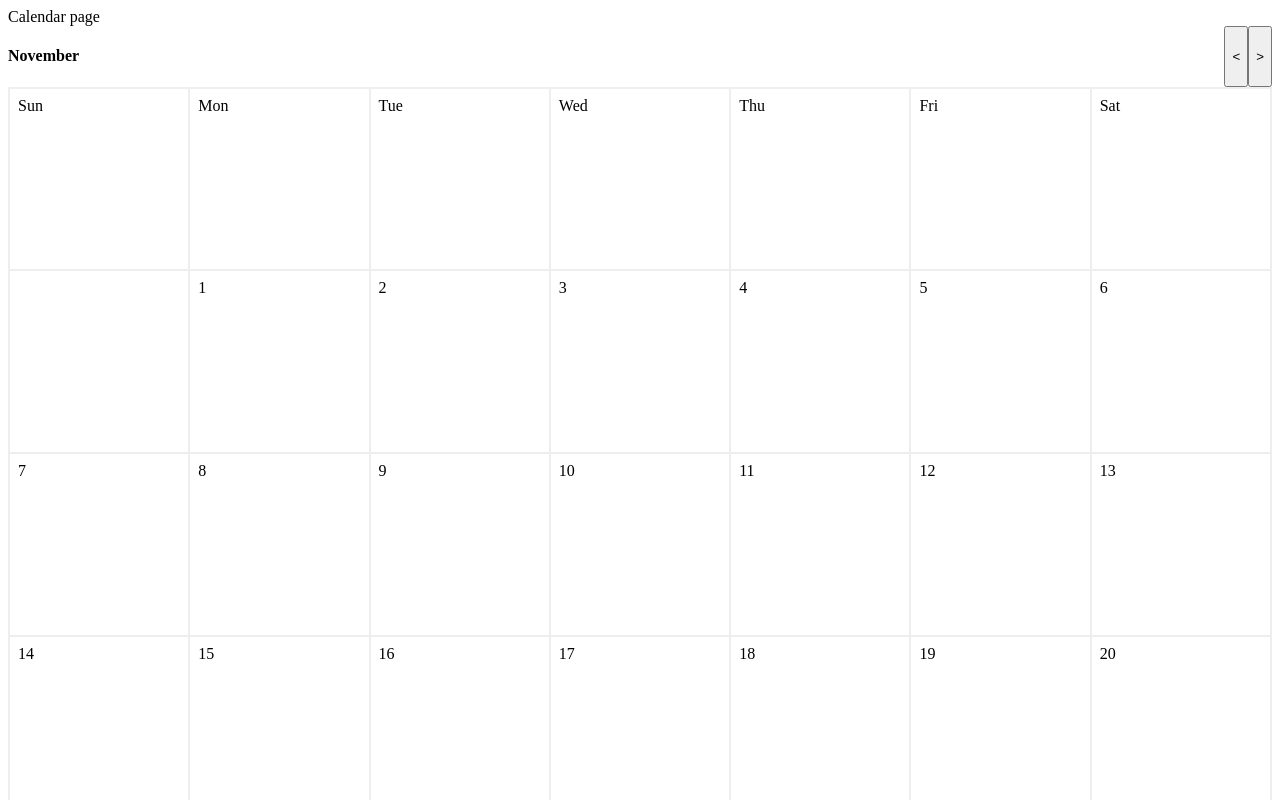
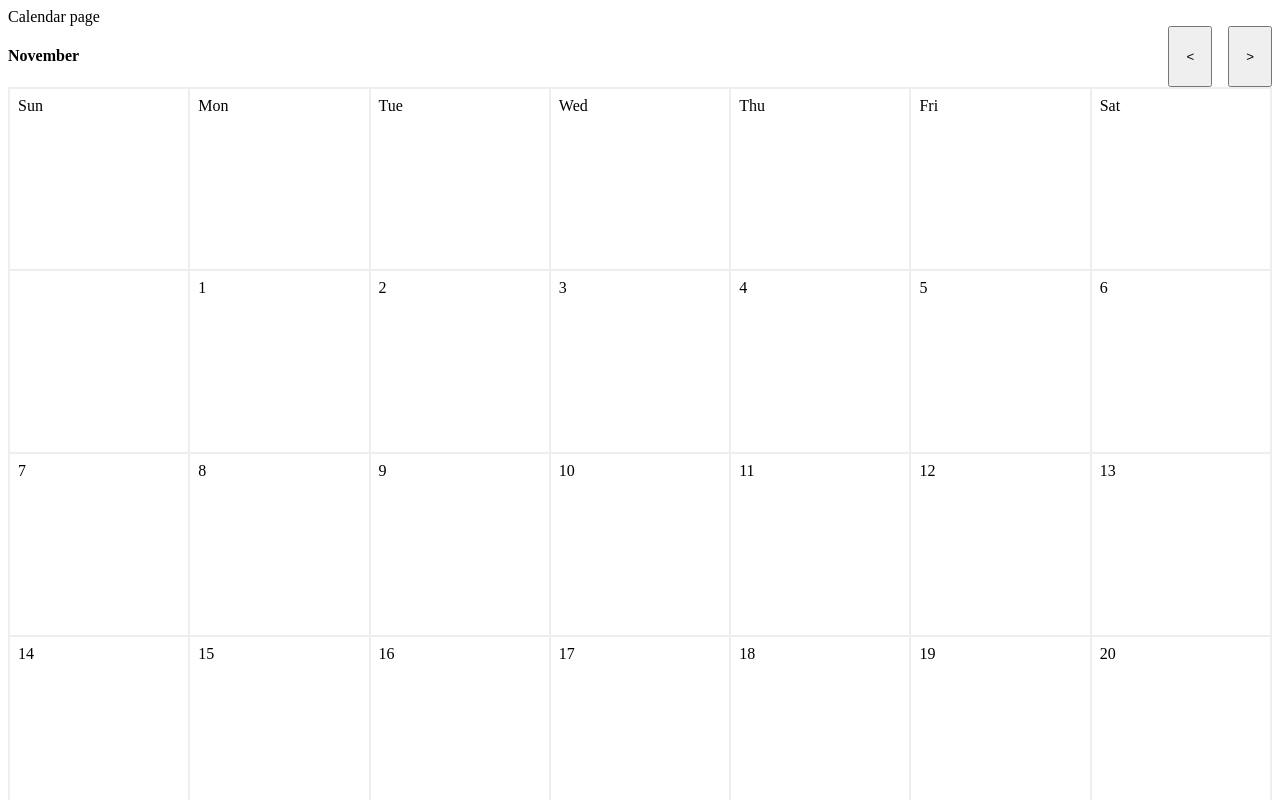
Before and after one commit to AndrewBrough/habits-for-humanity, a React (Create React App) app: page / in a window 1280 px wide. Shown: the top 800 px of the page. Built offline with nearby package versions, Linux system fonts and the light colour scheme.

Commit message:
better spacing on month select btns

```diff
--- a/src/components/Calendar/CalendarTitle.tsx
+++ b/src/components/Calendar/CalendarTitle.tsx
@@ -13,6 +13,11 @@ const title = css`
   margin-right: auto;
 `;
 
+const btn = css`
+  padding: 1rem;
+  margin-left: 1rem;
+`;
+
 const CalendarTitle: FC = (props) => {
   const { date, setDate } = useCalendarContext()!;
 
@@ -25,8 +30,8 @@ const CalendarTitle: FC = (props) => {
   return (
     <div css={calenderTitle} {...props}>
       <h4 css={title}>{format(date, "MMMM")}</h4>
-      <button onClick={() => onMonthChange(-1)}>{`<`}</button>
-      <button onClick={() => onMonthChange(1)}>{`>`}</button>
+      <button css={btn} onClick={() => onMonthChange(-1)}>{`<`}</button>
+      <button css={btn} onClick={() => onMonthChange(1)}>{`>`}</button>
     </div>
   );
 };
```
